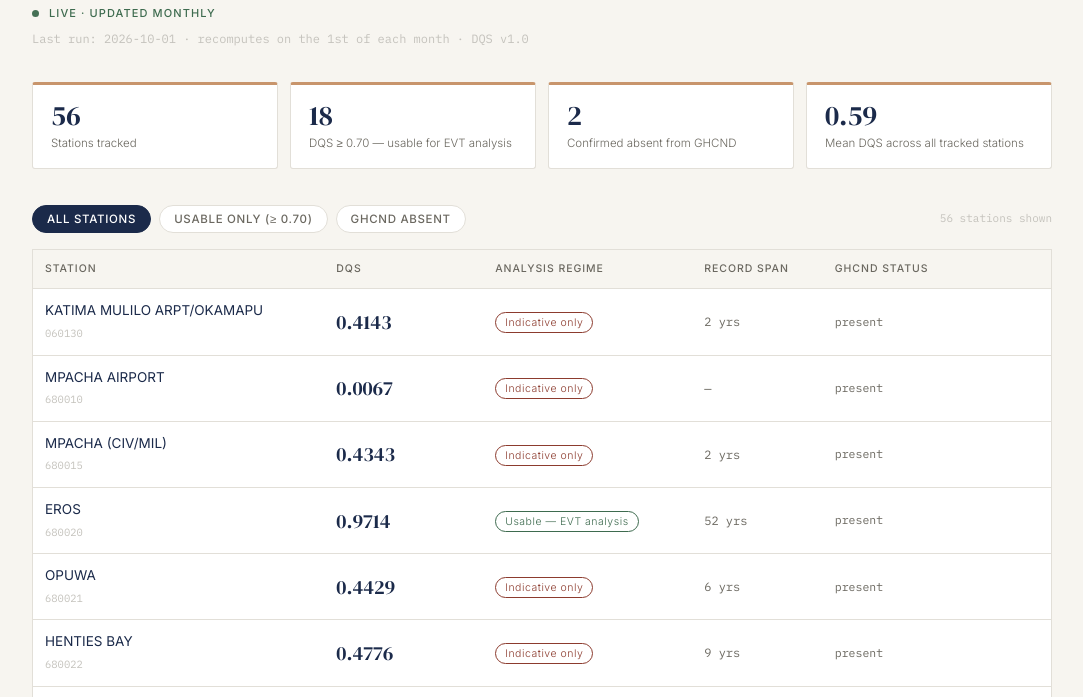
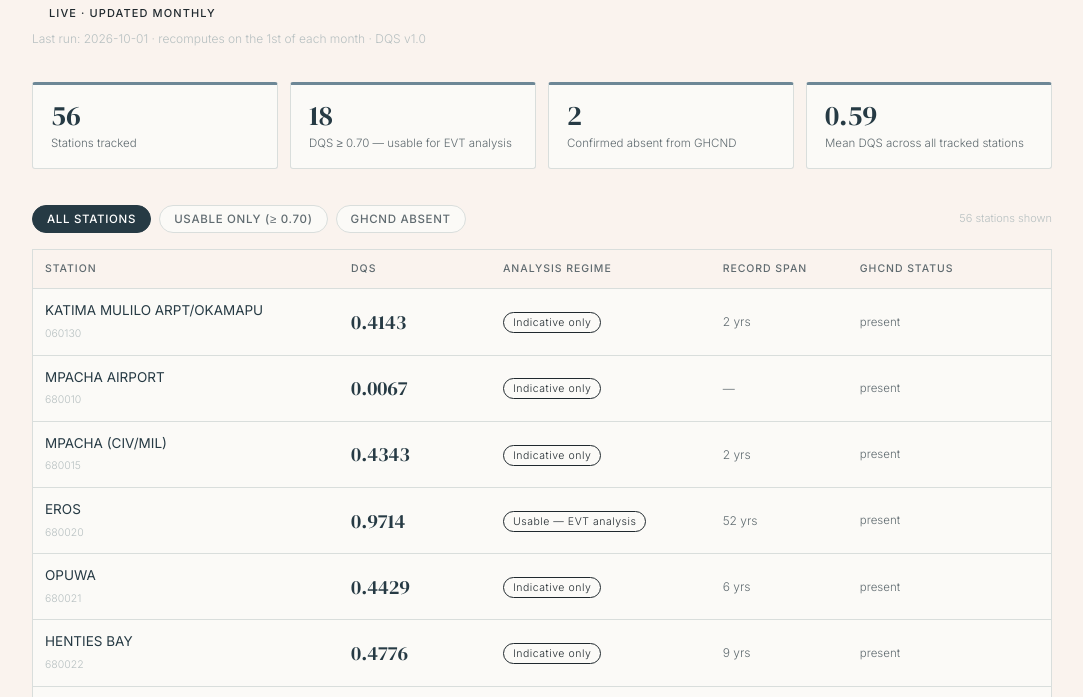
Before and after one commit to wilkaigulu/namibia-station-monitor, a plain HTML site: page docs/index.html in a window 1280 px wide. Shown: the part 223-920 px from the top of the page, without its empty margins (98-1181 px from the left). Drawn offline with Linux system fonts and the light colour scheme.

Commit message:
Added the new theme in the index.html file and deleted the .env-example file.

```diff
--- a/docs/index.html
+++ b/docs/index.html
@@ -13,21 +13,30 @@
 *, *::before, *::after { box-sizing: border-box; margin: 0; padding: 0; }
 
 :root {
-  --bg:       #F7F5F0;
-  --bg2:      #FFFFFF;
-  --text:     #1A1A1C;
-  --muted:    #6B6860;
-  --faint:    #C4C2BC;
-  --accent:   #C8956C;
-  --accent2:  #A87452;
-  --navy:     #1B2A4A;
-  --rule:     #E2DFD8;
-  --green:    #3E6B4F;
-  --amber:    #9A6B1F;
-  --red:      #8C3B2E;
-  --serif:    'DM Serif Display', Georgia, serif;
-  --sans:     'Inter', system-ui, sans-serif;
-  --mono:     'IBM Plex Mono', ui-monospace, monospace;
+  /* Backgrounds - warm, paper-like neutrals */
+  --bg:      #FAF3EE;
+  --bg2:     #FBFAF7;
+  --bg3:     #EAECE9;
+
+  /* Typography - deep ink and quiet secondary text */
+  --text:    #20292E;
+  --muted:   #606B70;
+  --faint:   #B7C0C1;
+
+  /* Accents - mineral blue with retrained copper */
+  --accent:  #6D8796;
+  --accent2: #4D6979;
+  --copper:  #B47A5C;
+
+  /* Structural elements */
+  --navy:    #263A44;
+  --rule:    #D9DEDC;
+
+  /* Typography and layout - keep these unchanged */
+  --serif:   'DM Serif Display', Georgia, serif;
+  --sans:    'Inter', system-ui, sans-serif;
+  --max:     700px;
+  --pad:     clamp(20px, 5vw, 44px);
 }
 
 body {
```
Also changed, not shown: 1 other file.
